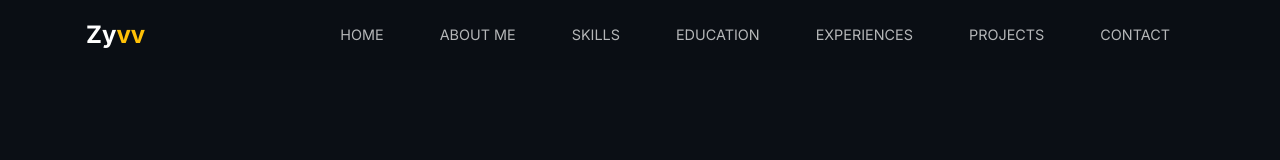
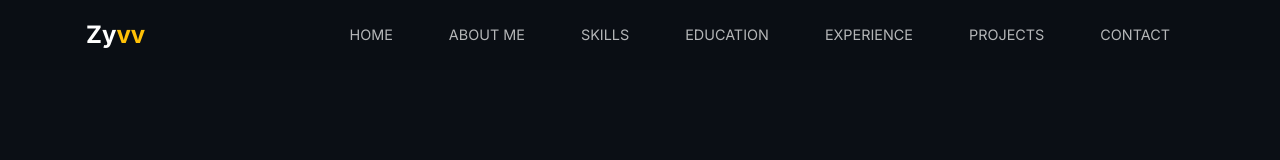
Before and after one commit to azievhanif/azievhanif.github.io, a React (Create React App) app: page / in a window 1280 px wide. Shown: the top 160 px of the page. Built offline with nearby package versions, Linux system fonts and the light colour scheme.

Commit message:
little adjust

```diff
--- a/src/App.css
+++ b/src/App.css
@@ -964,7 +964,7 @@ body {
   .profile-image-wrapper {
     padding: 1.5rem;
     margin: 0 0 2rem 0;
-    max-width: 80%;
+    max-width: 100%;
     margin-left: auto;
     margin-right: auto;
   }
--- a/src/components/Navigation.js
+++ b/src/components/Navigation.js
@@ -20,7 +20,7 @@ function Navigation() {
             <Nav.Link onClick={() => scrollToSection('about')} className="mx-2">ABOUT ME</Nav.Link>
             <Nav.Link onClick={() => scrollToSection('skills')} className="mx-2">SKILLS</Nav.Link>
             <Nav.Link onClick={() => scrollToSection('education')} className="mx-2">EDUCATION</Nav.Link>
-            <Nav.Link onClick={() => scrollToSection('experience')} className="mx-2">EXPERIENCES</Nav.Link>
+            <Nav.Link onClick={() => scrollToSection('experience')} className="mx-2">EXPERIENCE</Nav.Link>
             <Nav.Link onClick={() => scrollToSection('projects')} className="mx-2">PROJECTS</Nav.Link>
             <Nav.Link onClick={() => scrollToSection('social')} className="mx-2">CONTACT</Nav.Link>
           </Nav>
--- a/src/components/Projects.js
+++ b/src/components/Projects.js
@@ -18,7 +18,7 @@ function Projects() {
       title: "Bookgedebooks",
       description:
         "Bookgedebooks is a web-based digital library application designed to streamline modern library data management. ",
-      image: require("../images/projects/bookgedebooks.png"),
+      image: require("../images/projects/bookgedebooks.jpeg"),
       period: "2024",
       category: "Web Development",
       technologies: [
```
